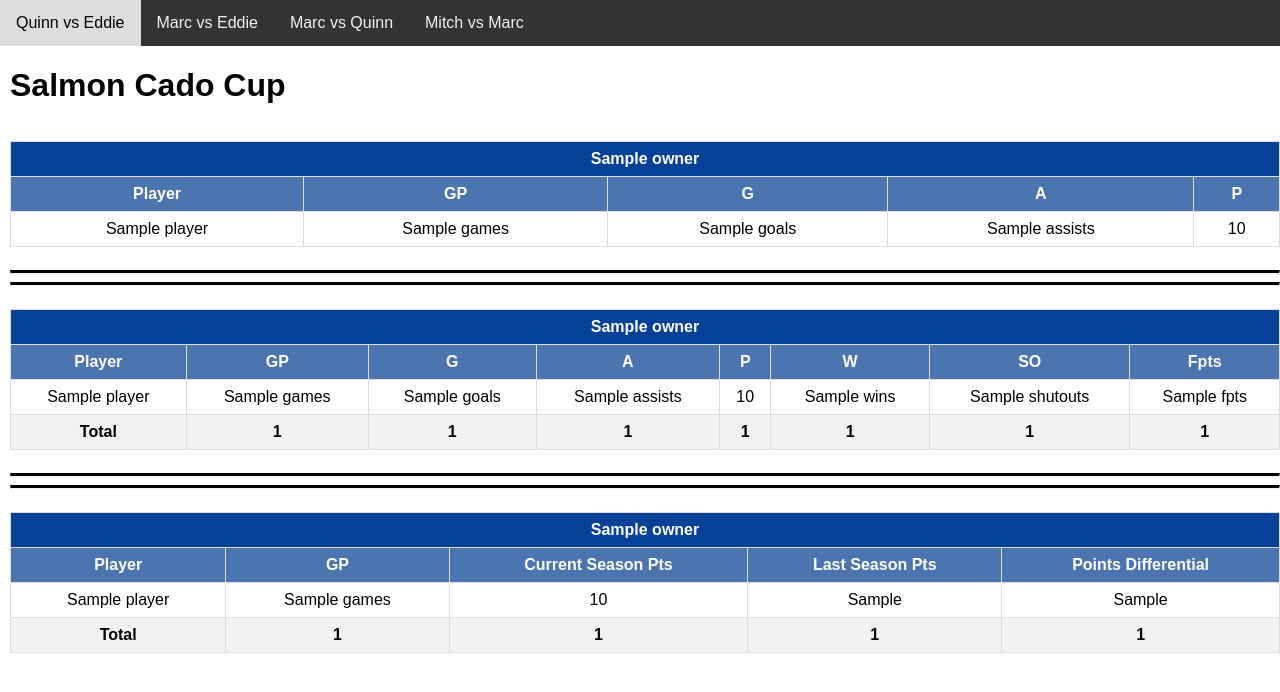
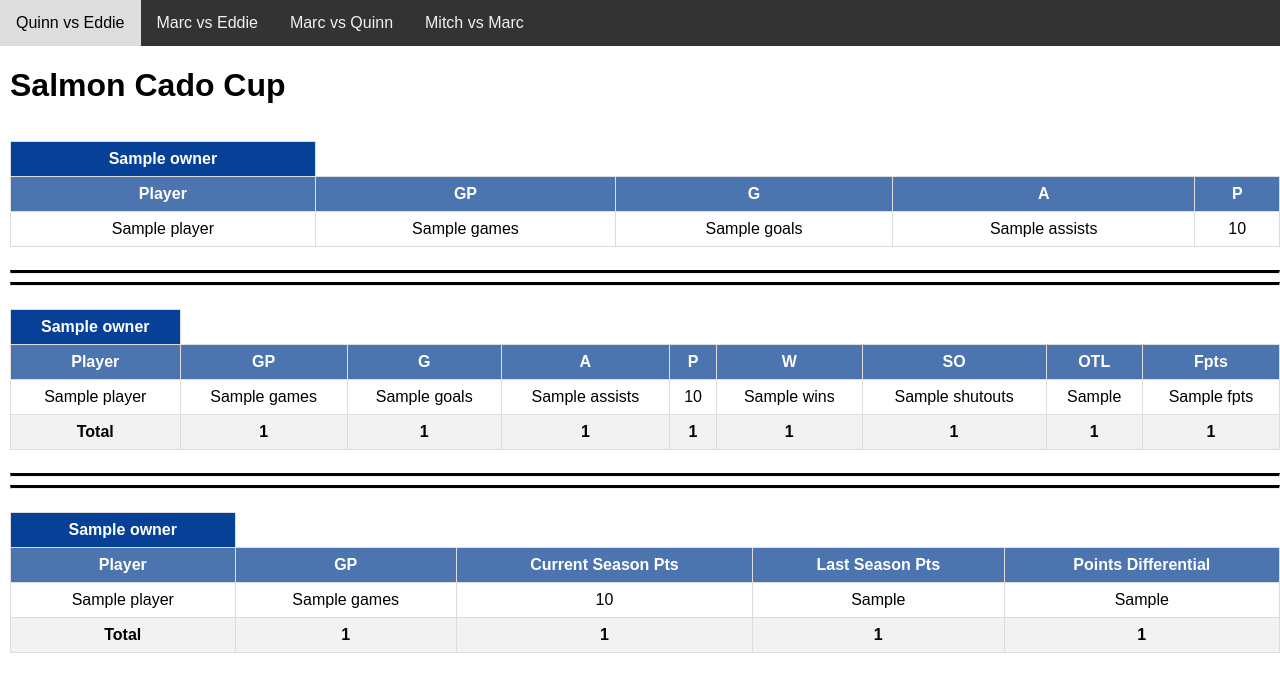
Before and after one commit to brettedw/nhl_sides, a Flask app: template templates/EvQ_bet_tables.html in a window 1280 px wide. Shown: the top 692 px of the page. Run offline with Flask 2, Linux system fonts and the light colour scheme; the template is opened without the code that fills it: most values are stand-ins (such as "Sample title", 1, 10 or a date in 2020); parts of the project's set-up code (start-up, migrations or seed data) failed here and were passed over.

Commit message:
Added OTL for goalies

```diff
--- a/player.py
+++ b/player.py
@@ -16,7 +16,7 @@ class Player:
         self.player_name = player_name
         self.player_id = None
         self.games = 0
-        self.points = 0
+        self.points = '-'
         self.Fpts = 0
         self.ppg = '-'
         self.apg = '-'
@@ -56,7 +56,7 @@ class Player:
 
     def set_fantrax_points(self):
         try:
-            self.Fpts = (self.wins + self.shutouts) * 2
+            self.Fpts = (self.wins + self.shutouts) * 2 + self.ot
         except:
             self.Fpts = self.points
 
--- a/team.py
+++ b/team.py
@@ -9,6 +9,7 @@ class Team:
         self.total_points = 0
         self.total_wins = 0
         self.total_so = 0
+        self.total_ot = 0
         self.total_Fpts = 0
         self.total_pt_diff = 0
         self.total_pts_last_szn = 0
@@ -30,6 +31,7 @@ class Team:
             elif hasattr(player, 'wins'):
                 self.total_wins += player.wins
                 self.total_so += player.shutouts
+                self.total_ot += player.ot
                 self.total_Fpts += player.Fpts
             else:
                 pass
--- a/templates/EvM_bet_tables.html
+++ b/templates/EvM_bet_tables.html
@@ -79,6 +79,7 @@
             <th>P</th>
             <th>W</th>
             <th>SO</th>
+            <th>OTL</th>
             <th>Fpts</th>
         </tr>
         {% for player in team.roster %}
@@ -90,6 +91,7 @@
             <td>{{ player.points }}</td>
             <td>{{ player.wins }}</td>
             <td>{{ player.shutouts }}</td>
+            <td>{{ player.ot }}</td>
             <td>{{ player.Fpts }}</td>
         </tr>
         {% endfor %}
@@ -101,6 +103,7 @@
             <td class="bold">{{ team.total_points }}</td>
             <td class="bold">{{ team.total_wins }}</td>
             <td class="bold">{{ team.total_so }}</td>
+            <td class="bold">{{ team.total_ot }}</td>
             <td class="bold">{{ team.total_Fpts }}</td>
         </tr>
     </table>
--- a/templates/EvQ_bet_tables.html
+++ b/templates/EvQ_bet_tables.html
@@ -11,7 +11,7 @@
     {% for team in bet1_teams %}
     <table class="base_table">
         <tr>
-            <th colspan="8" class="owner_title">{{ team.owner }}</th>
+            <th colspan="1" class="owner_title">{{ team.owner }}</th>
         </tr>
         <tr>
             <th>Player</th>
@@ -40,7 +40,7 @@
     {% for team in bet2_teams %}
     <table class="base_table">
         <tr>
-            <th colspan="8" class="owner_title">{{ team.owner }}</th>
+            <th colspan="1" class="owner_title">{{ team.owner }}</th>
         </tr>
         <tr>
             <th>Player</th>
@@ -50,6 +50,7 @@
             <th>P</th>
             <th>W</th>
             <th>SO</th>
+            <th>OTL</th>
             <th>Fpts</th>
         </tr>
         {% for player in team.roster %}
@@ -61,6 +62,7 @@
             <td>{{ player.points }}</td>
             <td>{{ player.wins }}</td>
             <td>{{ player.shutouts }}</td>
+            <td>{{ player.ot }}</td>
             <td>{{ player.Fpts }}</td>
         </tr>
         {% endfor %}
@@ -72,6 +74,7 @@
             <td class="bold">{{ team.total_points }}</td>
             <td class="bold">{{ team.total_wins }}</td>
             <td class="bold">{{ team.total_so }}</td>
+            <td class="bold">{{ team.total_ot }}</td>
             <td class="bold">{{ team.total_Fpts }}</td>
         </tr>
     </table>
@@ -85,7 +88,7 @@
     {% for team in bet3_teams %}
     <table class="base_table">
         <tr>
-            <th colspan="5" class="owner_title">{{ team.owner }}</th>
+            <th colspan="1" class="owner_title">{{ team.owner }}</th>
         </tr>
         <tr>
             <th>Player</th>
--- a/templates/QvM_bet_tables.html
+++ b/templates/QvM_bet_tables.html
@@ -88,6 +88,7 @@
             <th>P</th>
             <th>W</th>
             <th>SO</th>
+            <th>OTL</th>
             <th>Fpts</th>
         </tr>
         {% for player in team.roster %}
@@ -99,6 +100,7 @@
             <td>{{ player.points }}</td>
             <td>{{ player.wins }}</td>
             <td>{{ player.shutouts }}</td>
+            <td>{{ player.ot }}</td>
             <td>{{ player.Fpts }}</td>
         </tr>
         {% endfor %}
@@ -110,6 +112,7 @@
             <td class="bold">{{ team.total_points }}</td>
             <td class="bold">{{ team.total_wins }}</td>
             <td class="bold">{{ team.total_so }}</td>
+            <td class="bold">{{ team.total_ot }}</td>
             <td class="bold">{{ team.total_Fpts }}</td>
         </tr>
     </table>
```
